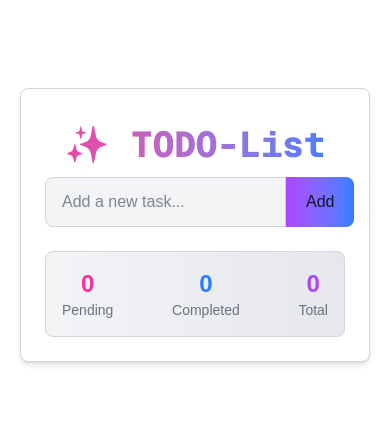
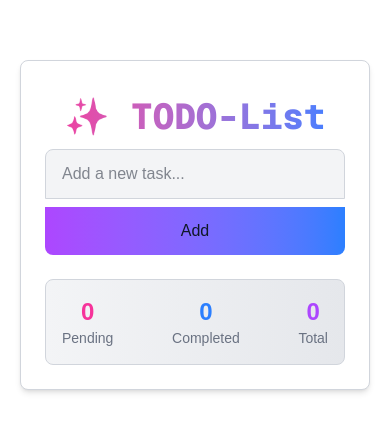
Before and after one commit to Ayomide-Philip/todo-list, a Next.js app: page / in a window 390 px wide. Shown: the part 197-628 px from the top of the page. Built offline with nearby package versions, Linux system fonts and the light colour scheme.

Commit message:
feat: enhance task addition with input validation in addTask function

```diff
--- a/app/componet/todoInputSection.jsx
+++ b/app/componet/todoInputSection.jsx
@@ -1,6 +1,6 @@
 export default function TodoInputSection({ setNewTask, addTask }) {
   return (
-    <div className="flex mb-6 group">
+    <div className="flex flex-col sm:flex-row mb-6 group w-full">
       <input
         id="taskInput"
         type="text"
@@ -8,12 +8,12 @@ export default function TodoInputSection({ setNewTask, addTask }) {
         onChange={(e) => {
           setNewTask(e.target.value);
         }}
-        className="flex-1 px-4 py-3 rounded-l-lg bg-gray-100 dark:bg-gray-700 border border-gray-300 dark:border-gray-600 focus:outline-none focus:border-neon-purple focus:ring-1 focus:ring-neon-purple transition-all duration-300 group-hover:shadow-neon-sm"
+        className="flex-1 px-4 py-3 rounded-t-lg sm:rounded-l-lg bg-gray-100 dark:bg-gray-700 border border-gray-300 dark:border-gray-600 focus:outline-none focus:border-neon-purple focus:ring-1 focus:ring-neon-purple transition-all duration-300 group-hover:shadow-neon-sm w-full sm:w-auto"
       />
       <button
         id="addTaskBtn"
         onClick={addTask}
-        className="px-5 rounded-r-lg bg-gradient-to-r from-purple-500 to-blue-500 font-medium hover:shadow-neon transition-all duration-300"
+        className="mt-2 sm:mt-0 sm:ml-2 px-5 py-3 rounded-b-lg sm:rounded-r-lg bg-gradient-to-r from-purple-500 to-blue-500 font-medium hover:shadow-neon transition-all duration-300 w-full sm:w-auto"
       >
         Add
       </button>
--- a/app/page.js
+++ b/app/page.js
@@ -16,8 +16,13 @@ export default function Home() {
   }, [task]);
 
   function addTask() {
-    const addNewTask = { id: task.length + 1, task: newTask };
-    addNewTaskFromBtn((task) => [...task, addNewTask]);
+    console.log(newTask);
+    if (newTask !== null) {
+      const addNewTask = { id: task.length + 1, task: newTask };
+      addNewTaskFromBtn((task) => [...task, addNewTask]);
+    } else {
+      alert("You didnt input anything");
+    }
   }
 
   function checkId(id) {
```
